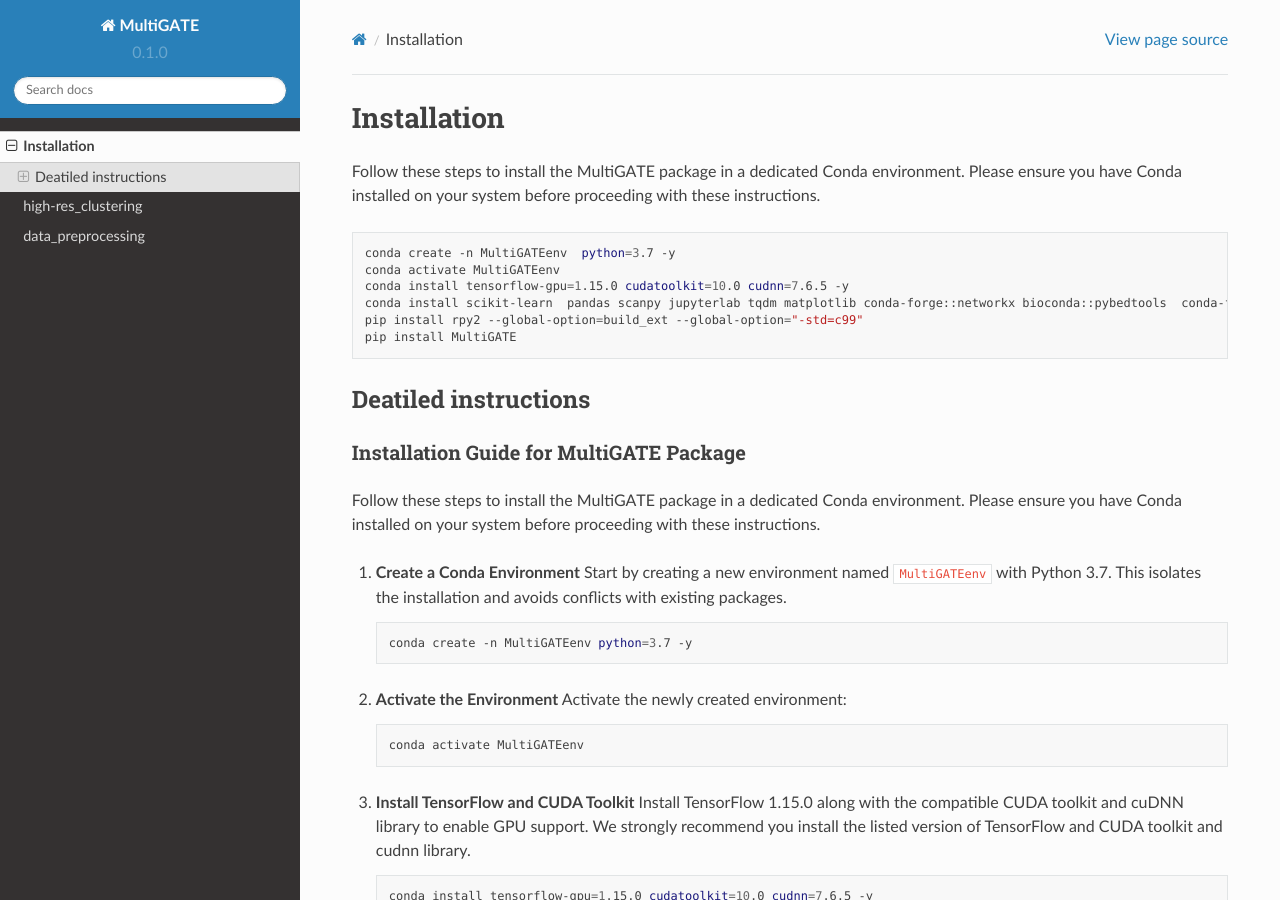
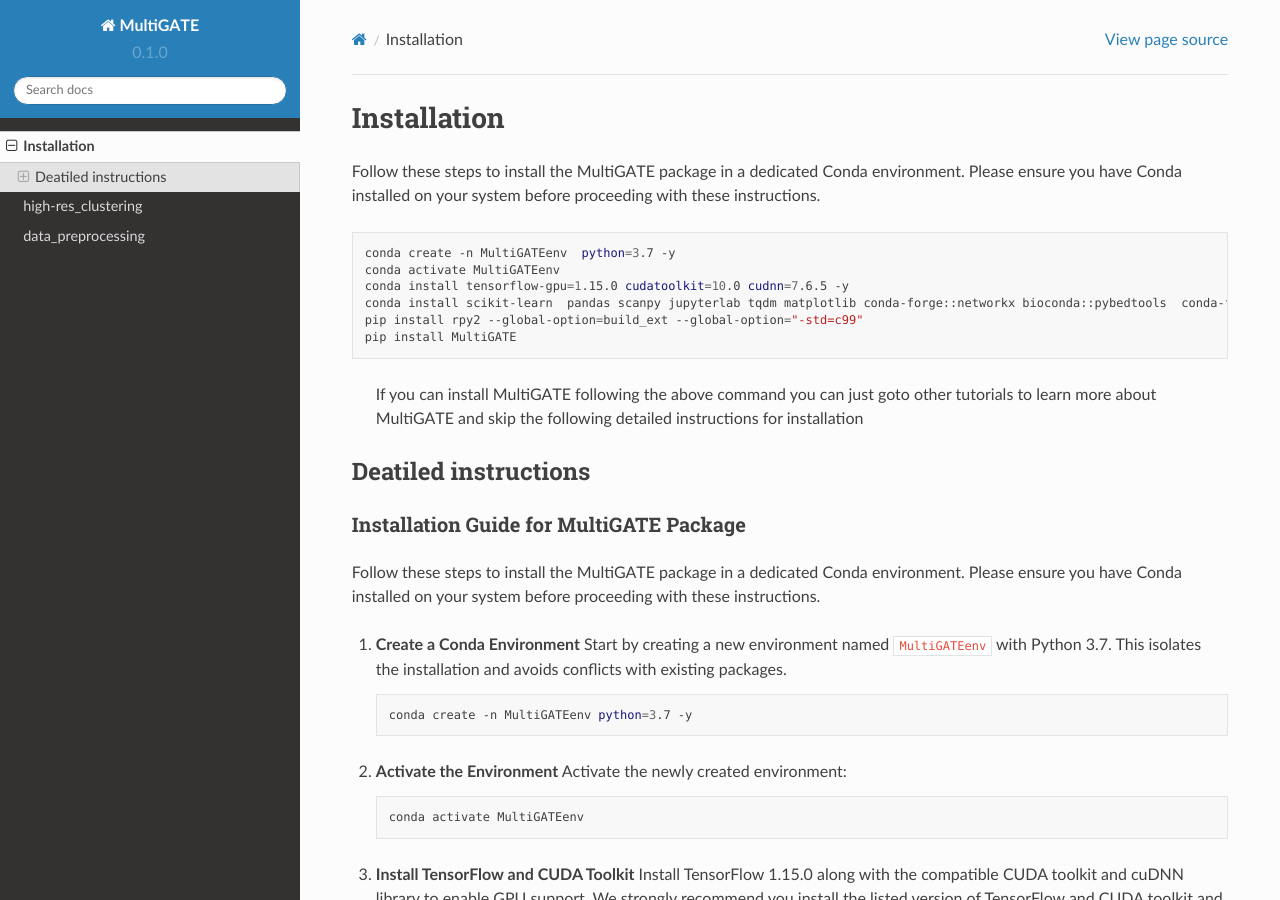
Before and after one commit to aqlkzf/test_doc, a Sphinx documentation site: the page built from docs/source/install.md, in a window 1280 px wide and 900 px high. Built offline with Sphinx 7.4.7 and the Read the Docs theme 2.0.0, drawn with Linux system fonts in a browser that asks for light colours; pages that are not in the unit, such as notebooks, are missing from menus.

Commit message:
add skip

````diff
--- a/docs/source/install.md
+++ b/docs/source/install.md
@@ -11,6 +11,7 @@
 pip install MultiGATE
 ```
 
+> If you can install MultiGATE following the above command you can just goto other tutorials to learn more about MultiGATE and skip the following detailed instructions for installation
 
 ## Deatiled instructions
 
````
